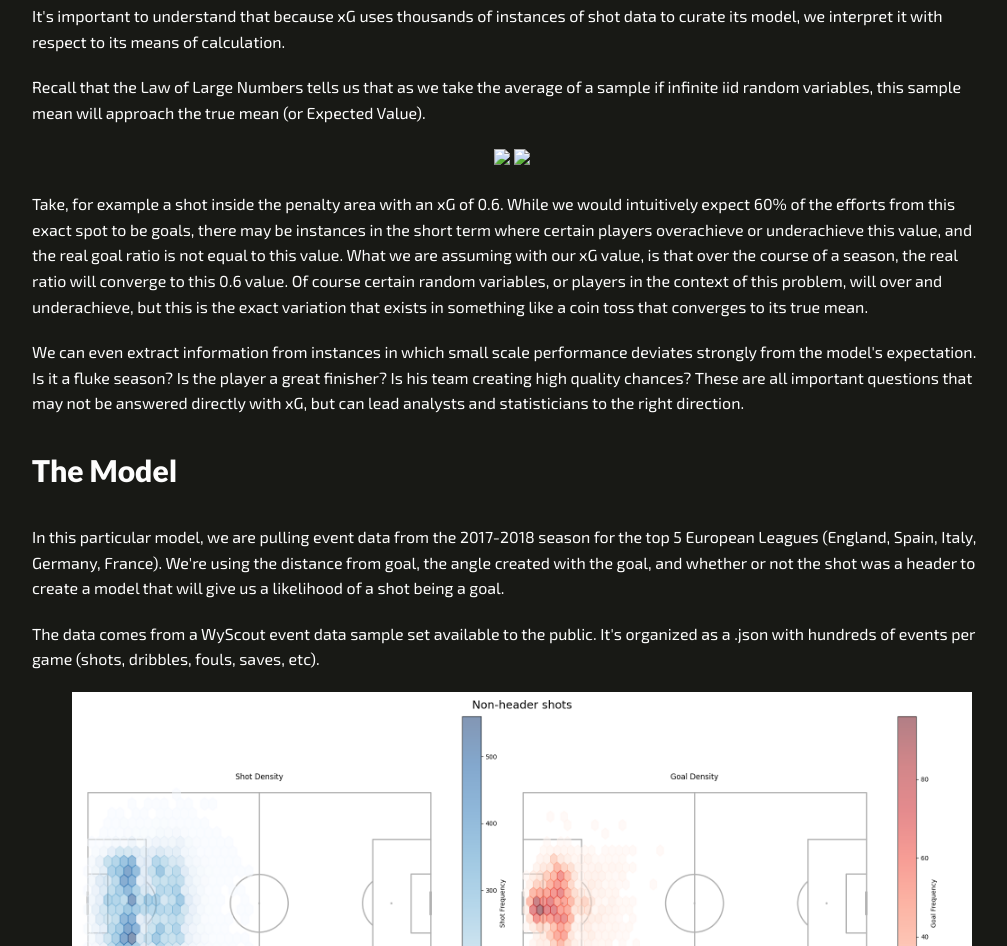
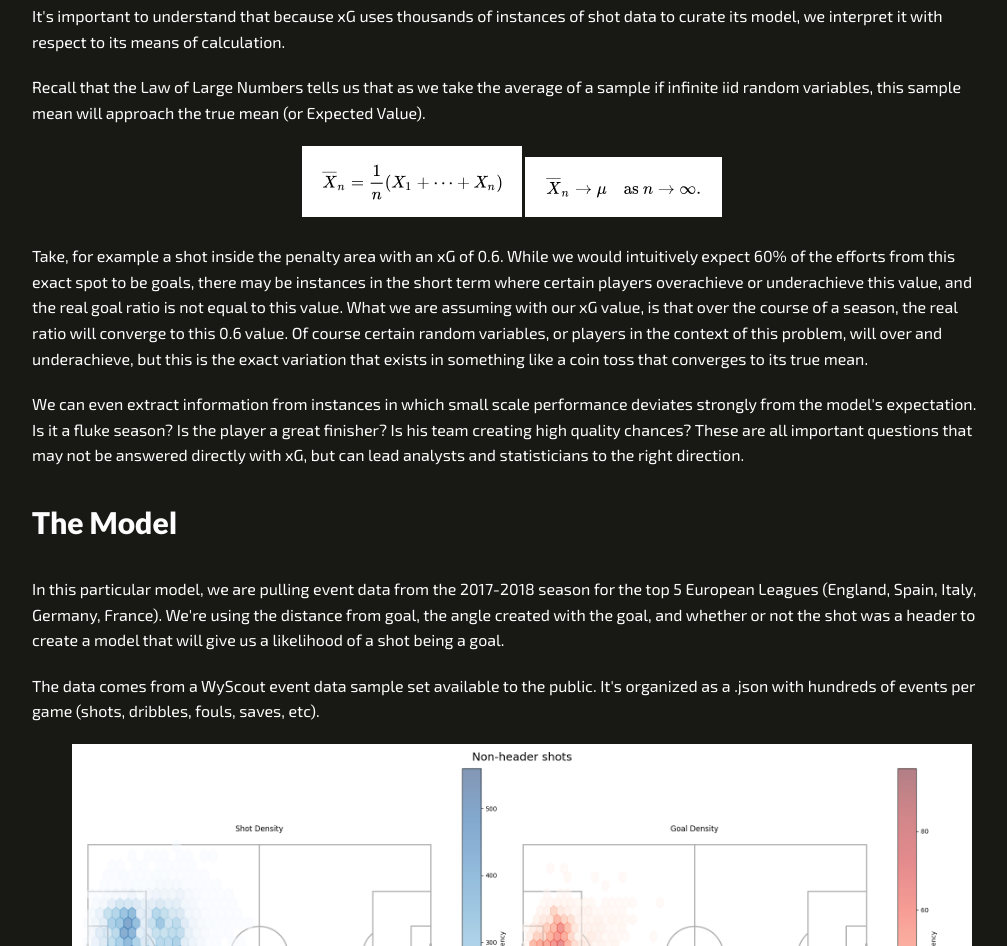
Before and after one commit to ehaveric/recreatingxG, a plain HTML site: page index.html in a window 1280 px wide. Shown: the part 2077-3023 px from the top of the page, without its empty margins (128-1135 px from the left). Drawn offline with Linux system fonts and the light colour scheme.

Commit message:
Update index.html

```diff
--- a/index.html
+++ b/index.html
@@ -149,8 +149,8 @@
           data to curate its model, we interpret it with respect to its means of calculation.</p>
         <p class="left-aligned"> Recall that the Law of Large Numbers tells us that as we take the average of a sample
           if infinite iid random variables, this sample mean will approach the true mean (or Expected Value).</p>
-          <img  class="center" src="images\xG_illustrations\ev1.png">
-          <img  class="center" src="images\xG_illustrations\ev2.png">
+          <img  class="center" src="images\ev1.png">
+          <img  class="center" src="images\ev2.png">
         <p class="left-aligned"> Take, for example a shot inside the penalty area with an xG of 0.6. While we would
           intuitively expect 60% of the efforts from this exact spot to be goals, there may be instances in the short term
           where certain players overachieve or underachieve this value, and the real goal ratio is not equal to this value.
```
